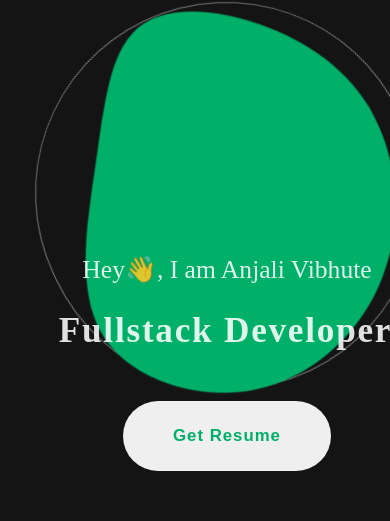
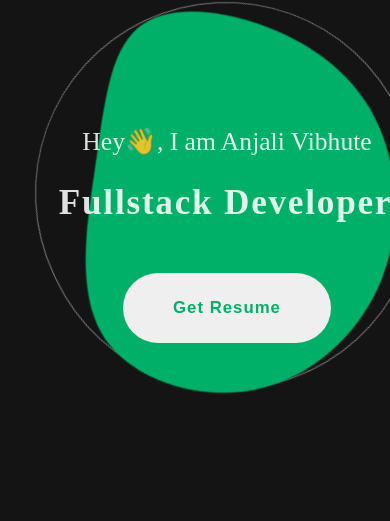
Before and after one commit to VibhuteAnjali/Anjali, a React (Vite) app: page / in a window 390 px wide. Shown: the part 166-687 px from the top of the page. Built offline with nearby package versions, Linux system fonts and the light colour scheme; a web font is replaced by a local one.

Commit message:
Update Header.css

```diff
--- a/src/styles/Header.css
+++ b/src/styles/Header.css
@@ -21,4 +21,7 @@
    .mainBlob {
     width: 2ovw;
   }
+  .title {
+    margin-top: 13em;
+    }
 }
```
